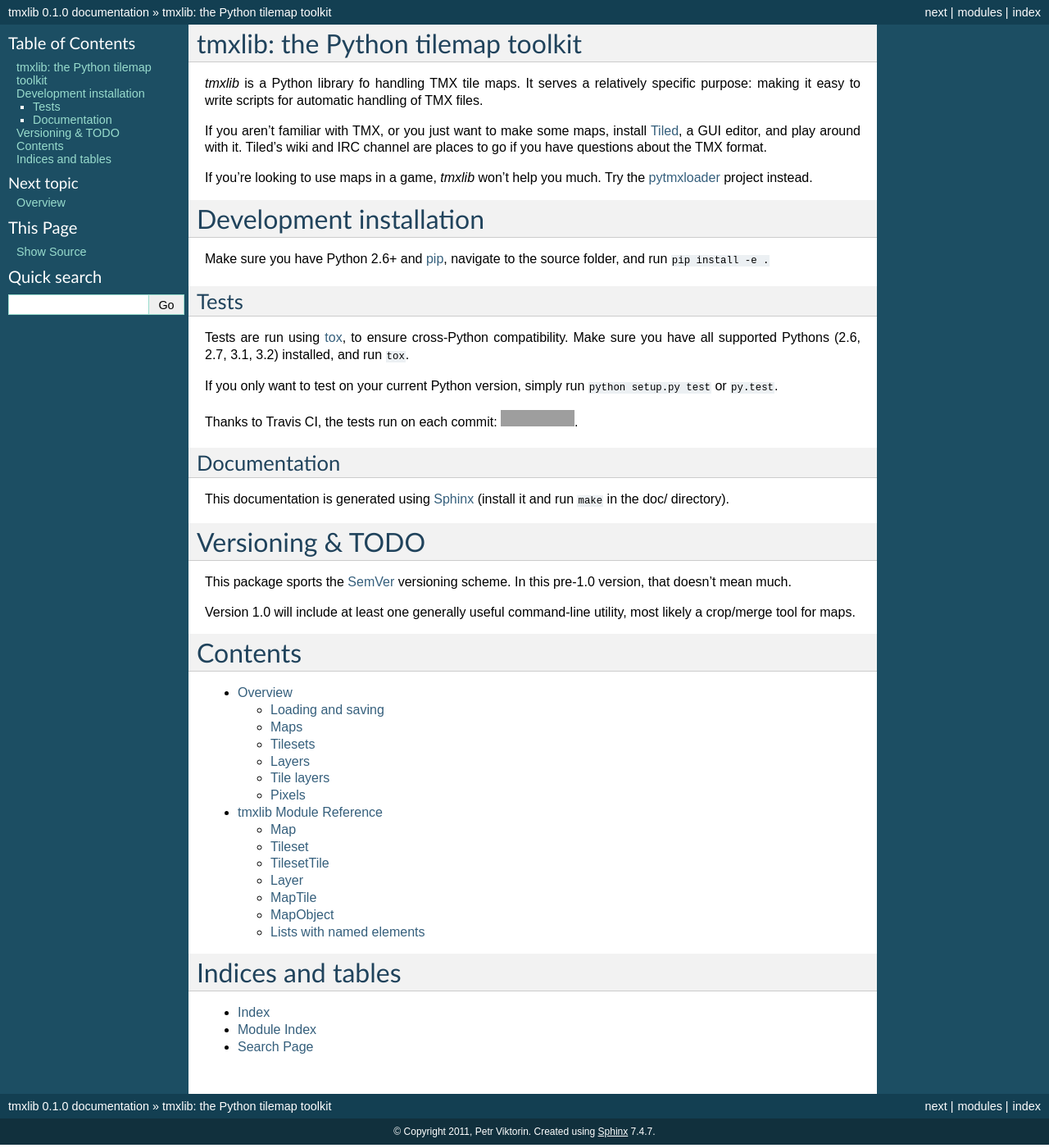
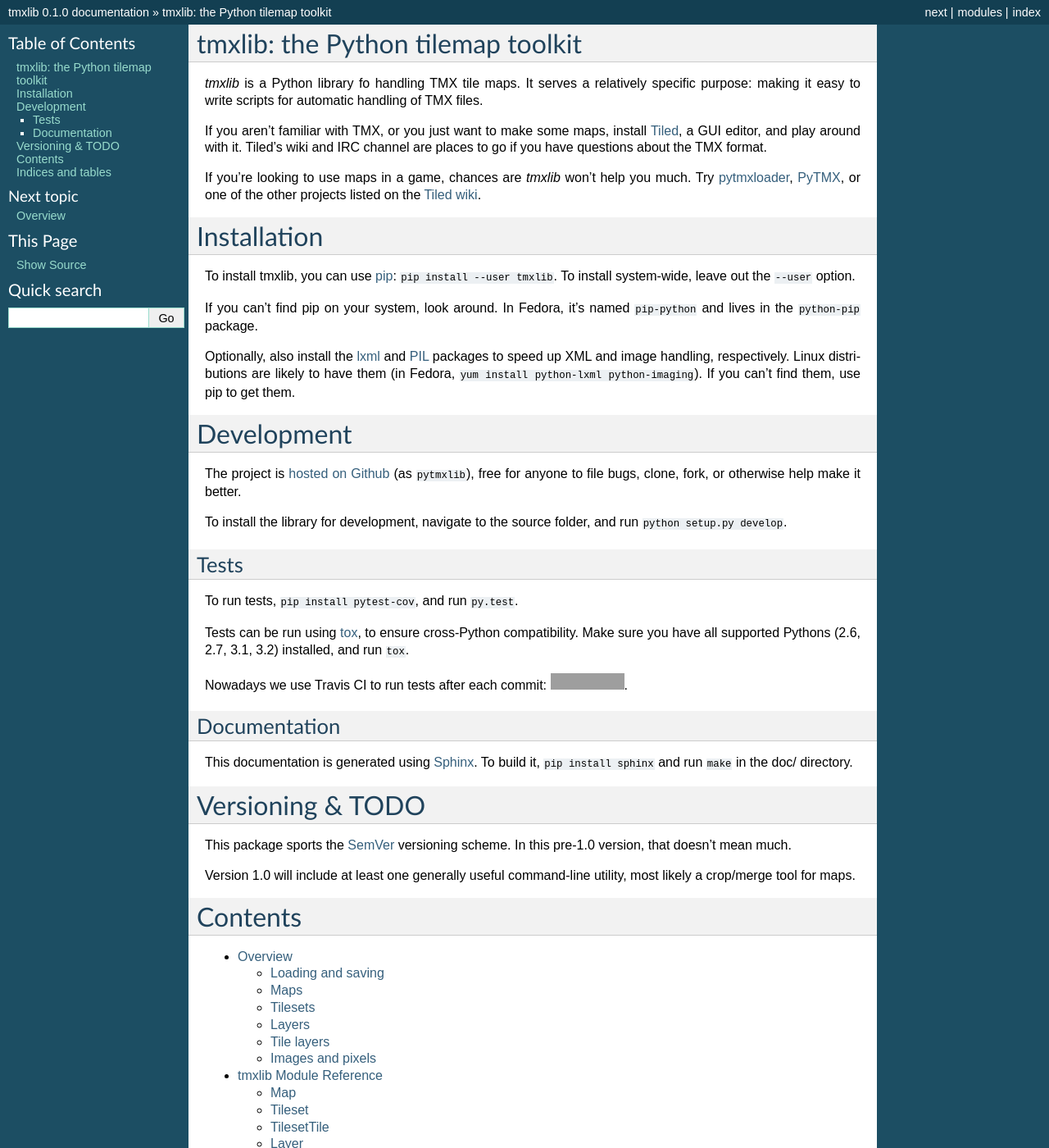
Before and after one commit to encukou/pytmxlib, a Sphinx documentation site: the page built from doc/source/index.rst, in a window 1280 px wide and 1400 px high. Shown: the whole window at 82% size. Built offline with Sphinx 7.4.7, drawn with Linux system fonts in a browser that asks for light colours; grey boxes are pictures that could not be loaded.

Commit message:
Update documentation

```diff
--- a/doc/source/index.rst
+++ b/doc/source/index.rst
@@ -10,29 +10,52 @@ Tiled_, a GUI editor, and play around with it.
 Tiled's wiki and IRC channel are places to go if you have questions about the
 TMX format.
 
-If you're looking to use maps in a game, `tmxlib` won't help you much. Try the
-pytmxloader_ project instead.
+If you're looking to use maps in a game, chances are `tmxlib` won't help you
+much. Try pytmxloader_,  PyTMX_, or one of the other projects listed on the
+`Tiled wiki`_.
 
 .. _Tiled: http://www.mapeditor.org/
 .. _pytmxloader: http://code.google.com/p/pytmxloader/
+.. _PyTMX: https://github.com/bitcraft/PyTMX
+.. _Tiled wiki: https://github.com/bjorn/tiled/wiki/Support-for-TMX-maps
 
+Installation
+============
 
-Development installation
-========================
+To install tmxlib, you can use pip_: ``pip install --user tmxlib``.
+To install system-wide, leave out the ``--user`` option.
 
-Make sure you have Python 2.6+ and pip_, navigate to the source folder, and
-run ``pip install -e .``
+If you can't find pip on your system, look around.
+In Fedora, it's named ``pip-python`` and lives in the ``python-pip`` package.
+
+Optionally, also install the lxml_ and PIL_ packages to speed up XML and image
+handling, respectively.
+Linux distributions are likely to have them (in Fedora,
+``yum install python-lxml python-imaging``).
+If you can't find them, use pip to get them.
+
+.. _pip: http://pypi.python.org/pypi/pip
+.. _lxml: http://lxml.de/
+.. _PIL: http://www.pythonware.com/products/pil/
+
+Development
+===========
+
+The project is `hosted on Github`_ (as ``pytmxlib``), free for anyone to
+file bugs, clone, fork, or otherwise help make it better.
+
+To install the library for development, navigate to the source folder, and
+run ``python setup.py develop``.
 
 Tests
 -----
 
-Tests are run using tox_, to ensure cross-Python compatibility. Make sure
+To run tests, ``pip install pytest-cov``, and run ``py.test``.
+
+Tests can be run using tox_, to ensure cross-Python compatibility. Make sure
 you have all supported Pythons (2.6, 2.7, 3.1, 3.2) installed, and run ``tox``.
 
-If you only want to test on your current Python version, simply run ``python
-setup.py test`` or ``py.test``.
-
-Thanks to Travis CI, the tests run on each commit: |ci-status|.
+Nowadays we use Travis CI to run tests after each commit: |ci-status|.
 
 .. |ci-status| image:: https://secure.travis-ci.org/encukou/pytmxlib.png?branch=master
     :alt: (Link to Travis CI)
@@ -41,10 +64,11 @@ Thanks to Travis CI, the tests run on each commit: |ci-status|.
 Documentation
 -------------
 
-This documentation is generated using Sphinx_ (install it and run ``make`` in
-the doc/ directory).
+This documentation is generated using Sphinx_. To build it,
+``pip install sphinx`` and run ``make`` in the doc/ directory.
 
-.. _pip: http://pypi.python.org/pypi/pip
+.. _hosted on Github: http://github.com/encukou/pytmxlib
+.. _virtualenv: http://www.virtualenv.org/
 .. _tox: http://tox.readthedocs.org/
 .. _Sphinx: http://sphinx.pocoo.org/
 
--- a/doc/source/reference/hidden.rst
+++ b/doc/source/reference/hidden.rst
@@ -100,3 +98,5 @@ class :class:`tmxlib.ImageTileset`
 
         .. automethod:: tmxlib.ImageTileset.first_gid
         .. automethod:: tmxlib.ImageTileset.end_gid
+
+.. autoclass:: tmxlib.ImageBase
```
Also changed, not shown: other parts of doc/source/reference/hidden.rst (+0 -2 lines), doc/source/overview.rst (+8 -12 lines), doc/source/reference/tmxlib.rst (+47 -1 lines), tmxlib/__init__.py (+76 -25 lines).
